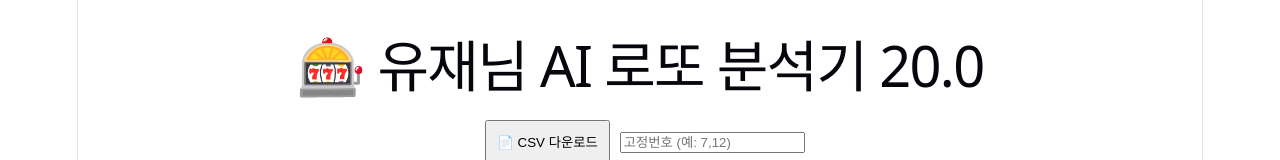
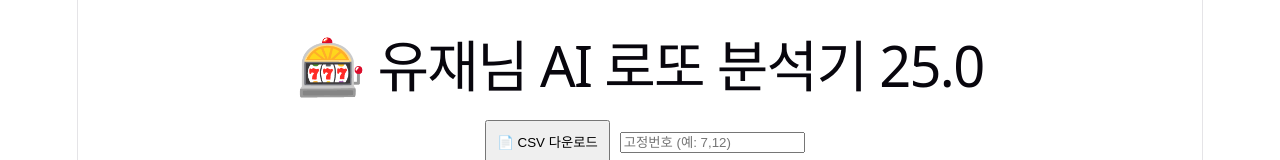
Before and after one commit to lee7447/happyp, a React (Vite) app: page / in a window 1280 px wide. Shown: the top 160 px of the page. Built offline with nearby package versions, Linux system fonts and the light colour scheme.

Commit message:
AI Lotto 25.0

```diff
--- a/src/App.jsx
+++ b/src/App.jsx
@@ -233,7 +233,7 @@ const topNumbers = Object.entries(frequency)
   .slice(0, 10);
   return (
     <div style={{ padding: 20, textAlign: "center" }}>
-      <h1>🎰 유재님 AI 로또 분석기 20.0</h1>
+      <h1>🎰 유재님 AI 로또 분석기 25.0</h1>
       <button
   onClick={exportCSV}
   style={{
```
